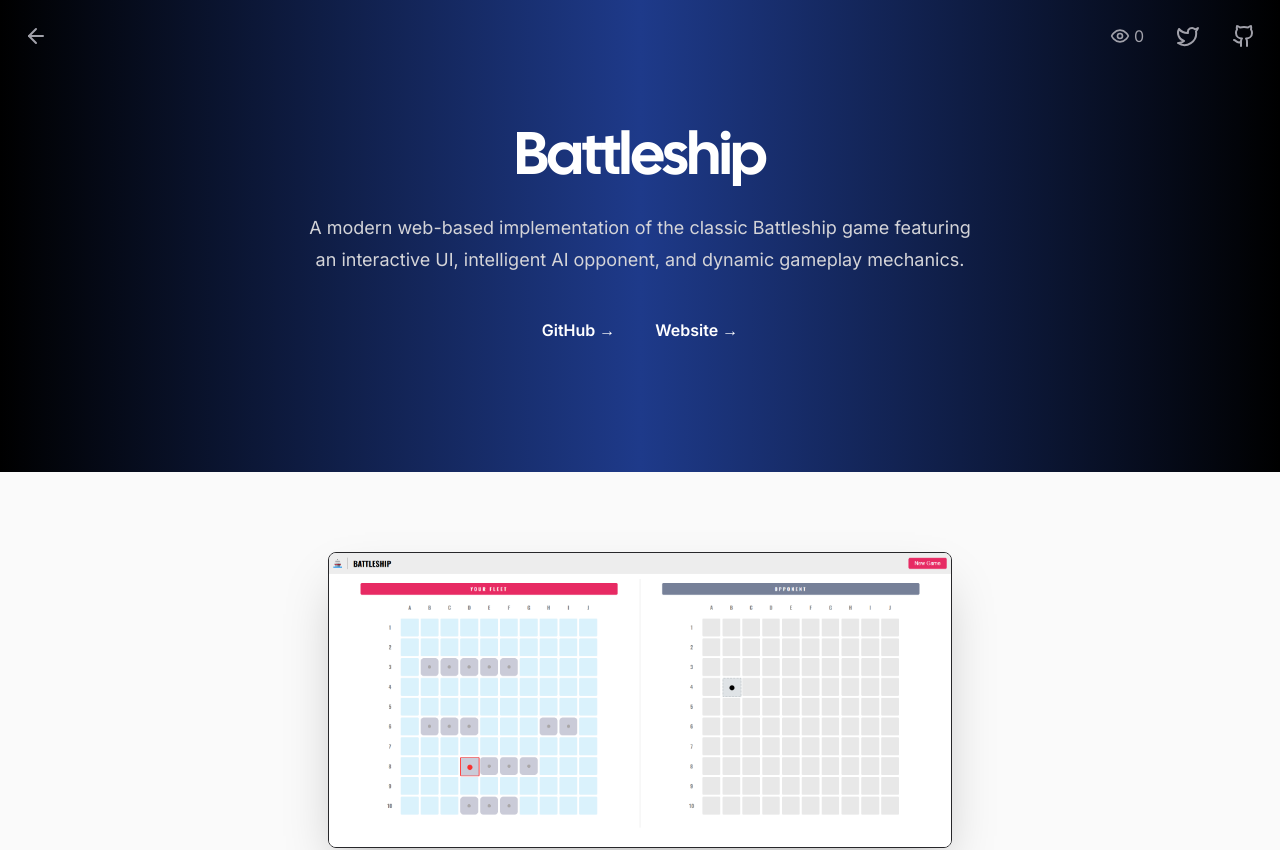
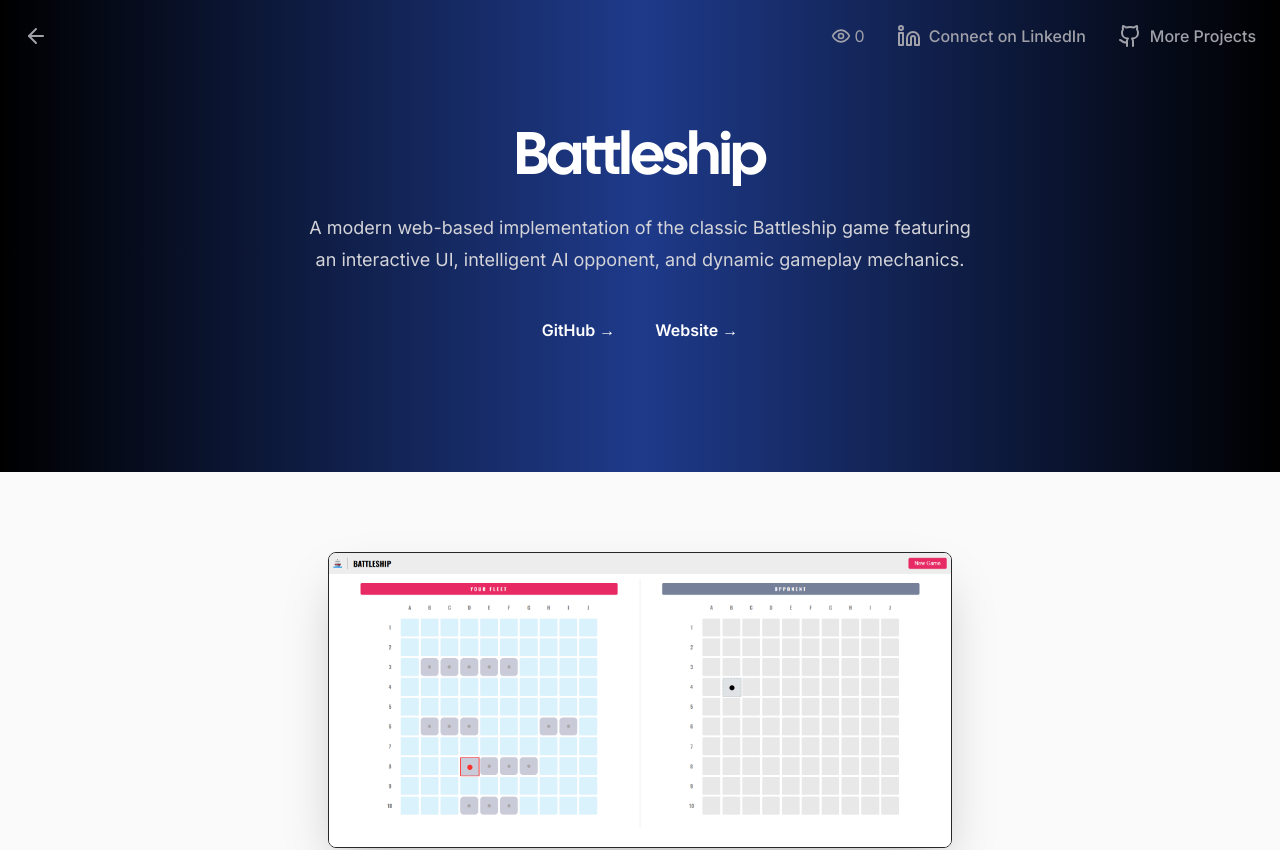
Before and after one commit to Hudsondaniel/Portfolio, a Next.js app: page /projects/battleship in a window 1280 px wide. Shown: the top 850 px of the page. Built offline with nearby package versions, Linux system fonts and the light colour scheme; no server answers; the database is empty; what tailwindcss-debug-screens would draw is missing.

Commit message:
Fix: Update links everywhere

```diff
--- a/app/projects/[slug]/header.tsx
+++ b/app/projects/[slug]/header.tsx
@@ -1,5 +1,5 @@
 "use client";
-import { ArrowLeft, Eye, Github, Twitter } from "lucide-react";
+import { ArrowLeft, Eye, Github, Linkedin } from "lucide-react";
 import Link from "next/link";
 import React, { useEffect, useRef, useState } from "react";
 
@@ -67,16 +67,22 @@ export const Header: React.FC<Props> = ({ project, views }) => {
 								views,
 							)}
 						</span>
-						<Link target="_blank" href="https://twitter.com/chronark_">
-							<Twitter
+						<Link target="_blank" href="https://www.linkedin.com/in/hudson--daniel/">
+							<div className="flex items-center gap-2">
+								<Linkedin
 									className={`w-6 h-6 duration-200 hover:font-medium ${
 										isIntersecting
-										? " text-zinc-400 hover:text-zinc-100"
+											? "text-zinc-400 hover:text-zinc-100"
 											: "text-zinc-600 hover:text-zinc-900"
 									} `}
 								/>
+								<span className="hidden font-medium text-zinc-400 lg:block">
+									Connect on LinkedIn
+								</span>
+							</div>
 						</Link>
-						<Link target="_blank" href="https://github.com/chronark">
+						<Link target="_blank" href="https://github.com/Hudsondaniel">
+							<div className="flex items-center gap-2">
 								<Github
 									className={`w-6 h-6 duration-200 hover:font-medium ${
 										isIntersecting
@@ -84,6 +90,10 @@ export const Header: React.FC<Props> = ({ project, views }) => {
 											: "text-zinc-600 hover:text-zinc-900"
 									} `}
 								/>
+								<span className="hidden font-medium text-zinc-400 lg:block">
+									More Projects
+								</span>
+							</div>
 						</Link>
 					</div>
 
--- a/content/projects/cv-generator.mdx
+++ b/content/projects/cv-generator.mdx
@@ -134,7 +134,8 @@ const useResumeStore = create<ResumeState>()(
 For technical discussions, collaboration opportunities, or inquiries:
 
 - [GitHub](https://github.com/Hudsondaniel)
-- [LinkedIn](https://linkedin.com/in/yourusername)
+- [LinkedIn](https://www.linkedin.com/in/hudson--daniel/)
+- [Email](mailto:hudsondaniel321@gmail.com)
 - [Portfolio](https://portfolio-hudson.vercel.app)
 
 ---
--- a/content/projects/portfolio.mdx
+++ b/content/projects/portfolio.mdx
@@ -100,7 +100,7 @@ You're looking at it right now! This portfolio is a testament to modern web deve
 Interested in collaborating or have questions about my portfolio implementation? Feel free to reach out:
 
 - [GitHub](https://github.com/Hudsondaniel)
-- [LinkedIn](https://linkedin.com/in/yourusername)
-- [Email](mailto:your.email@example.com)
+- [LinkedIn](https://www.linkedin.com/in/hudson--daniel/)
+- [Email](mailto:hudsondaniel321@gmail.com)
 
 ---
--- a/content/projects/sketchcode.mdx
+++ b/content/projects/sketchcode.mdx
@@ -103,6 +103,6 @@ SketchCode is currently in active development. The MVP (Minimum Viable Product)
 
 - [Live Demo](https://sketch-code.vercel.app/)
 - [GitHub Repository](https://github.com/Hudsondaniel/SketchCode)
-- I welcome feedback, suggestions, and contributions! If you're interested in collaborating or have ideas for features, please reach out or open an issue on GitHub.
+- I welcome feedback, suggestions, and contributions! If you're interested in collaborating or have ideas for features, please reach out through [Email](mailto:hudsondaniel321@gmail.com), [LinkedIn](https://www.linkedin.com/in/hudson--daniel/), or open an issue on GitHub.
 
 ---
--- a/content/projects/skynet.mdx
+++ b/content/projects/skynet.mdx
@@ -106,6 +106,6 @@ For major changes, please open an issue first to discuss the proposed changes.
 - [Live Demo](https://skynet-beige.vercel.app/)
 - [GitHub Repository](https://github.com/Hudsondaniel/Weather-App)
 - For issues and feature requests, please use the GitHub issues page
-- For other inquiries, reach out through Mail, LinkedIn or GitHub
+- For other inquiries, reach out through [Email](mailto:hudsondaniel321@gmail.com), [LinkedIn](https://www.linkedin.com/in/hudson--daniel/) or [GitHub](https://github.com/Hudsondaniel)
 
 ---
```
Lines whose indentation alone changed are shown as unchanged.
